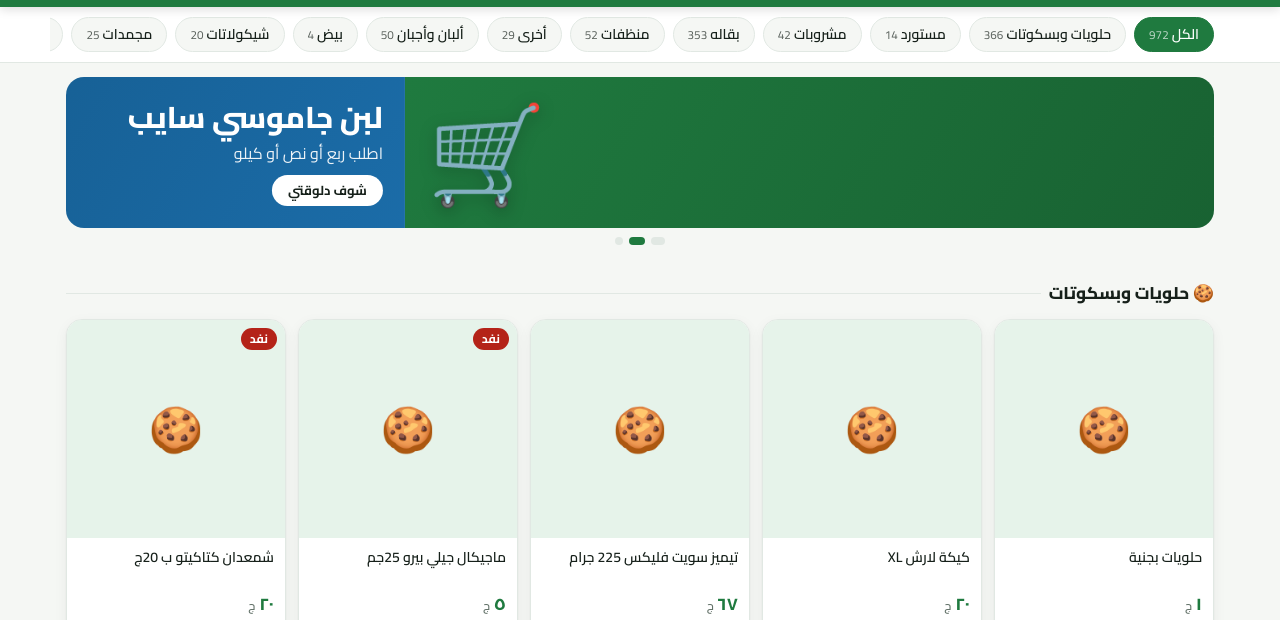
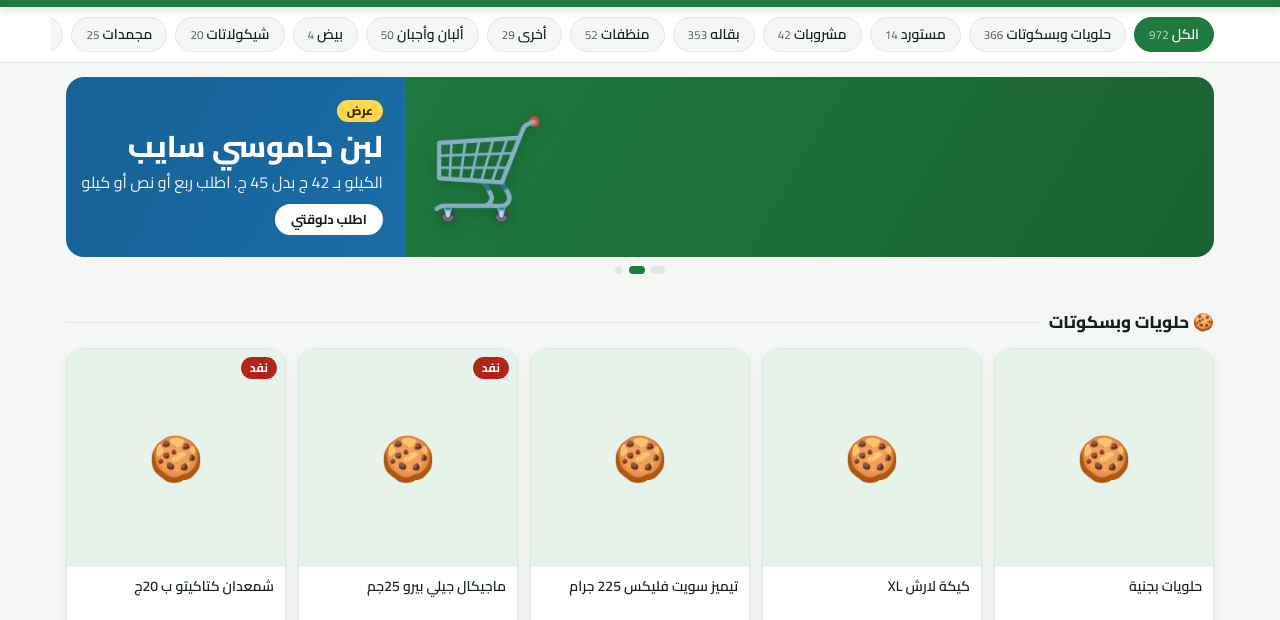
Before and after one commit to hh01280630-alt/elbatsh-market, a plain HTML site: page index.html in a window 1280 px wide. Shown: the part 147-767 px from the top of the page. Drawn offline with Linux system fonts and the light colour scheme.

Commit message:
Add files via upload

```diff
--- a/index.html
+++ b/index.html
@@ -43,6 +43,8 @@ header{background:var(--pri);color:#fff;position:sticky;top:0;z-index:20;box-sha
 .card{background:var(--card);border:1px solid var(--line);border-radius:16px;overflow:hidden;display:flex;flex-direction:column;box-shadow:var(--sh);min-width:0}
 .im{position:relative;aspect-ratio:1/1;background:var(--pri-l);display:grid;place-items:center;font-size:44px}
 .im img{position:absolute;inset:0;width:100%;height:100%;object-fit:contain;background:#fff;padding:6px}
+.tag.dc{background:#e8590c}
+.pr s{color:var(--mut);font-weight:400;font-size:13px;margin-inline-start:6px}
 .tag{position:absolute;top:8px;inset-inline-start:8px;background:var(--warn);color:#fff;font-size:12px;font-weight:700;padding:2px 9px;border-radius:99px;z-index:1}
 .bd{padding:10px 11px 11px;display:flex;flex-direction:column;gap:6px;flex:1}
 .nm{font-weight:600;font-size:14px;line-height:1.35;min-height:38px;overflow-wrap:anywhere}
@@ -88,6 +90,7 @@ footer{color:var(--mut);font-size:12.5px;text-align:center;padding:10px 16px 20p
 .trk{display:flex;transition:transform .5s ease}
 .sl{flex:0 0 100%;min-height:150px;padding:22px 22px;color:#fff;display:flex;align-items:center;justify-content:space-between;gap:12px;cursor:pointer;border:0;font:inherit;text-align:right;background:linear-gradient(120deg,var(--b1),var(--b2))}
 .sl h3{margin:0 0 4px;font-size:clamp(20px,4.5vw,30px);font-weight:800;line-height:1.25}.sl p{margin:0 0 10px;opacity:.92;font-size:clamp(13px,2.8vw,16px)}
+.sl .bdg{display:inline-block;background:#ffd84d;color:#3a2a00;font-weight:800;font-size:12px;padding:2px 10px;border-radius:99px;margin-bottom:6px}
 .sl .cta{display:inline-block;background:#fff;color:#16201a;font-weight:700;padding:6px 16px;border-radius:99px;font-size:13px}
 .sl .ic{font-size:clamp(54px,14vw,96px);line-height:1;filter:drop-shadow(0 4px 8px rgba(0,0,0,.25))}
 .sl img{max-height:130px;max-width:38%;object-fit:contain;border-radius:12px}
@@ -170,7 +173,7 @@ const idx=new Map();
 
 const J=u=>fetch(u+'?'+Date.now()).then(r=>{if(!r.ok)throw 0;return r.json()});
 Promise.all([J('products.json'),J('shop.json').catch(()=>null)]).then(([d,sh])=>{
-  S=sh||d.shop||{};P=d.products||[];P.forEach((p,i)=>{p.id=i;idx.set(i,p)});
+  S=sh||d.shop||{};P=d.products||[];const OF=S.offers||{};P.forEach(p=>{const o=Number(OF[p.code]||OF[p.name]);if(o>p.price)p.old=o});P.forEach((p,i)=>{p.id=i;idx.set(i,p)});
   $('shopName').textContent=S.name||'البطش ماركت';document.title=S.name||'البطش ماركت';
   $('tagline').textContent=S.tagline||'';
   const bits=[];if(S.hours)bits.push('🕒 <b>'+esc(S.hours)+'</b>');
@@ -201,8 +204,8 @@ function qtyCtl(p){
 function card(p){
   const code=esc(p.code||p.name);
   const img=code?`<img loading="lazy" alt="${esc(p.name)}" src="images/${encodeURIComponent(p.code||p.name)}.jpg" data-code="${encodeURIComponent(p.code||p.name)}" data-try="0">`:'';
-  return `<article class="card"><div class="im">${ICON[p.cat]||'📦'}${out(p)?'<span class="tag">نفد</span>':''}${img}</div>
-  <div class="bd"><div class="nm">${esc(p.name)}</div><div class="pr">${fmt(p.price)} <small>${S.currency||'ج'}${p.type==='kg'?' / كجم':p.type==='pack'?' / عبوة':''}</small></div><div id="c${p.id}">${qtyCtl(p)}</div></div></article>`;
+  return `<article class="card"><div class="im">${ICON[p.cat]||'📦'}${out(p)?'<span class="tag">نفد</span>':p.old?`<span class="tag dc">وفّر ${fmt(p.old-p.price)} ${S.currency||'ج'}</span>`:''}${img}</div>
+  <div class="bd"><div class="nm">${esc(p.name)}</div><div class="pr">${fmt(p.price)}${p.old?` <s>${fmt(p.old)}</s>`:''} <small>${S.currency||'ج'}${p.type==='kg'?' / كجم':p.type==='pack'?' / عبوة':''}</small></div><div id="c${p.id}">${qtyCtl(p)}</div></div></article>`;
 }
 const PAGE=120;let shown=PAGE;
 function render(){
@@ -254,7 +257,7 @@ function extras(){
   const B=(S.banners||[]).filter(b=>b&&b.title);
   if(B.length){
     $('hero').hidden=false;
-    $('trk').innerHTML=B.map((b,i)=>`<button class="sl" data-bi="${i}" style="--b1:${esc(b.bg||'#1f7a3f')};--b2:${esc(b.bg2||b.bg||'#16592d')}"><div><h3>${esc(b.title)}</h3><p>${esc(b.text||'')}</p>${(b.search||b.cat||b.goto||b.url)?'<span class="cta">'+esc(b.cta||'شوف دلوقتي')+'</span>':''}</div>${b.image?`<img src="${esc(b.image)}" alt="" loading="lazy" onerror="this.remove()">`:`<span class="ic">${esc(b.icon||'🛒')}</span>`}</button>`).join('');
+    $('trk').innerHTML=B.map((b,i)=>`<button class="sl" data-bi="${i}" style="--b1:${esc(b.bg||'#1f7a3f')};--b2:${esc(b.bg2||b.bg||'#16592d')}"><div>${b.badge?'<span class="bdg">'+esc(b.badge)+'</span><br>':''}<h3>${esc(b.title)}</h3><p>${esc(b.text||'')}</p>${(b.search||b.cat||b.goto||b.url)?'<span class="cta">'+esc(b.cta||'شوف دلوقتي')+'</span>':''}</div>${b.image?`<img src="${esc(b.image)}" alt="" loading="lazy" onerror="this.remove()">`:`<span class="ic">${esc(b.icon||'🛒')}</span>`}</button>`).join('');
     $('dots').innerHTML=B.length>1?B.map((_,i)=>`<button data-di="${i}" aria-label="إعلان ${i+1}"></button>`).join(''):'';
     let cur=0,timer=null;
     const go=i=>{cur=(i+B.length)%B.length;$('trk').style.transform=`translateX(${cur*100}%)`;[...$('dots').children].forEach((d,k)=>d.classList.toggle('on',k===cur))};
--- a/shop.json
+++ b/shop.json
@@ -8,7 +8,7 @@
  "minOrder": 0,
  "currency": "ج",
  "announcement": "🛵 اطلب من الموقع وابعت طلبك على واتساب، والمحل هيأكده معاك",
- "facebook": "",
+ "facebook": "https://www.facebook.com/share/1RQUS9t2Jv/",
  "phones": [
   "01055656685",
   "01094666485"
@@ -41,11 +41,14 @@
   },
   {
    "title": "لبن جاموسي سايب",
-   "text": "اطلب ربع أو نص أو كيلو",
+   "text": "الكيلو بـ 42 ج بدل 45 ج. اطلب ربع أو نص أو كيلو",
    "bg": "#0f4c75",
    "bg2": "#1b6ca8",
    "icon": "🥛",
-   "search": "لبن جاموسي"
+   "search": "لبن جاموسي",
+   "badge": "عرض",
+   "image": "images/banner-milk.jpg",
+   "cta": "اطلب دلوقتي"
   },
   {
    "title": "فرعين في خدمتك",
@@ -55,5 +58,8 @@
    "icon": "📍",
    "goto": "branches"
   }
- ]
+ ],
+ "offers": {
+  "لبن جاموسي سايب": 45
+ }
 }
```
